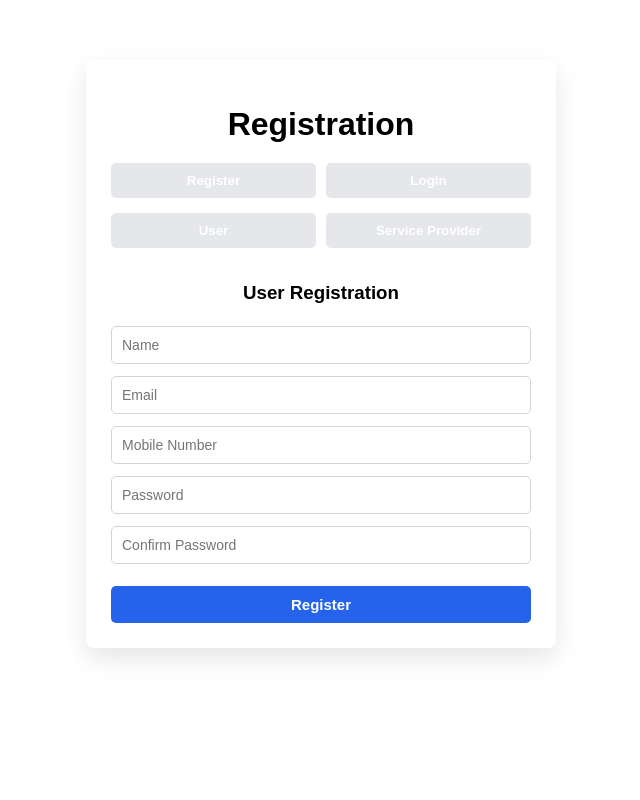
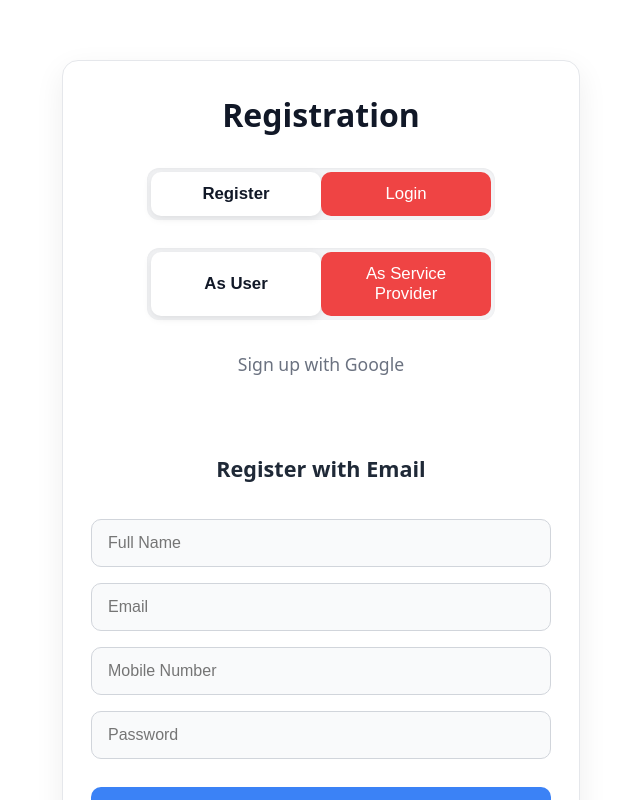
Before and after one commit to angila-04/coworking-space, a React (Create React App) app in the folder frontend/: page /login in a window 1280 px wide. Shown: the top 800 px of the page, without its empty margins (319-959 px from the left). Built offline with nearby package versions, Linux system fonts and the light colour scheme.

Commit message:
WIP: authentication updates + package changes

```diff
--- a/frontend/package.json
+++ b/frontend/package.json
@@ -8,8 +8,8 @@
     "@testing-library/react": "^16.3.1",
     "@testing-library/user-event": "^13.5.0",
     "axios": "^1.13.2",
-    "react": "^19.2.3",
-    "react-dom": "^19.2.3",
+    "react": "^18.3.1",
+    "react-dom": "^18.3.1",
     "react-router-dom": "^7.12.0",
     "react-scripts": "5.0.1",
     "web-vitals": "^2.1.4"
--- a/frontend/src/jjjjj/authentication.css
+++ b/frontend/src/jjjjj/authentication.css
@@ -1,127 +1,178 @@
-/* ================= CONTAINER ================= */
-.auth-container {
-  max-width: 420px;
-  margin: 60px auto;
-  padding: 25px;
-  background: #ffffff;
-  border-radius: 8px;
-  box-shadow: 0 10px 25px rgba(0, 0, 0, 0.1);
-  font-family: Arial, sans-serif;
+/* .auth-container {
+  max-width: 480px;
+  margin: 40px auto;
+  padding: 24px;
+  border: 1px solid #ddd;
+  border-radius: 12px;
+  background: white;
 }
 
-/* ================= TITLE ================= */
-.auth-container h1 {
-  text-align: center;
-  margin-bottom: 20px;
+button {
+  cursor: pointer;
+  border-radius: 6px;
+  border: 1px solid #ccc;
+  background: #f8f9fa;
 }
 
-/* ================= TOGGLE BUTTONS ================= */
-.auth-toggle {
-  display: flex;
-  gap: 10px;
-  margin-bottom: 15px;
+button.active {
+  background: #007bff;
+  color: white;
+  border-color: #007bff;
+} */
+
+
+.auth-container {
+  max-width: 460px;
+  margin: 60px auto;
+  padding: 32px 28px;
+  background: white;
+  border-radius: 16px;
+  border: 1px solid #e5e7eb;
+  box-shadow: 0 10px 30px rgba(0, 0, 0, 0.07);
+  font-family: system-ui, -apple-system, sans-serif;
 }
 
-.auth-toggle button {
-  flex: 1;
-  padding: 10px;
-  background: #e5e7eb;
-  border: none;
-  border-radius: 5px;
-  cursor: pointer;
-  font-weight: bold;
-  transition: background 0.2s ease;
+h1 {
+  text-align: center;
+  margin: 0 0 32px;
+  font-size: 2rem;
+  font-weight: 700;
+  color: #111827;
 }
 
-.auth-toggle button:hover {
-  background: #d1d5db;
+/* ── Toggle groups (Register/Login + User/Provider) ── */
+.toggle-group {
+  display: flex;
+  background: #f3f4f6;
+  border-radius: 12px;
+  padding: 4px;
+  margin: 0 auto 28px;
+  max-width: 340px;
+  box-shadow: inset 0 1px 3px rgba(0,0,0,0.05);
 }
 
-/* Active toggle */
-.auth-toggle button.active {
-  background: #2563eb;
-  color: white;
+.toggle-btn {
+  flex: 1;
+  padding: 12px 20px;
+  border: none;
+  border-radius: 10px;
+  background: transparent;
+  font-size: 1.05rem;
+  font-weight: 500;
+  color: #4b5563;
+  cursor: pointer;
+  transition: all 0.2s ease;
 }
 
-/* ================= FORM ================= */
-.auth-form {
+.toggle-btn.active {
+  background: white;
+  color: #111827;
+  font-weight: 600;
+  box-shadow: 0 2px 8px rgba(0,0,0,0.1);
+}
+
+.toggle-btn:hover:not(.active) {
+  background: rgba(0,0,0,0.04);
+  color: #1f2937;
+}
+
+/* ── Google section ── */
+.google-section {
+  margin: 32px 0 40px;
+  text-align: center;
+}
+
+.google-section p {
+  margin: 0 0 16px;
+  color: #6b7280;
+  font-size: 1.1rem;
+  font-weight: 500;
+}
+
+.google-button-wrapper {
+  display: inline-block;
+  margin: 0 auto;
+}
+
+/* ── Manual forms ── */
+.manual-form {
   display: flex;
   flex-direction: column;
-  gap: 12px;
+  gap: 16px;
+  margin-top: 24px;
 }
 
-.auth-form h3 {
+.manual-form h3 {
+  margin: 0 0 20px;
+  font-size: 1.35rem;
+  color: #1f2937;
   text-align: center;
-  margin-bottom: 10px;
 }
 
-/* ================= INPUTS ================= */
-.auth-form input,
-.auth-form textarea {
-  padding: 10px;
+.manual-form input,
+.manual-form select {
+  padding: 14px 16px;
   border: 1px solid #d1d5db;
-  border-radius: 5px;
-  font-size: 14px;
+  border-radius: 10px;
+  font-size: 1rem;
+  background: #f9fafb;
+  transition: border-color 0.2s;
 }
 
-.auth-form input:focus,
-.auth-form textarea:focus {
+.manual-form input:focus,
+.manual-form select:focus {
   outline: none;
-  border-color: #2563eb;
+  border-color: #3b82f6;
+  box-shadow: 0 0 0 3px rgba(59, 130, 246, 0.15);
 }
 
-/* File input */
-.auth-form input[type="file"] {
+.manual-form button {
+  padding: 14px;
+  background: #3b82f6;
+  color: white;
   border: none;
+  border-radius: 10px;
+  font-size: 1.05rem;
+  font-weight: 600;
+  cursor: pointer;
+  transition: background 0.2s;
+  margin-top: 12px;
 }
 
-/* ================= SUBMIT BUTTON ================= */
-.auth-form button {
-  margin-top: 10px;
-  padding: 10px;
+.manual-form button:hover {
   background: #2563eb;
-  color: white;
-  border: none;
-  border-radius: 5px;
-  cursor: pointer;
-  font-size: 15px;
-  font-weight: bold;
-  transition: background 0.2s ease;
 }
 
-.auth-form button:hover {
-  background: #1d4ed8;
+/* ── Small note / cross link ── */
+.small-note {
+  margin-top: 32px;
+  text-align: center;
+  color: #6b7280;
+  font-size: 0.98rem;
 }
 
-/* Disabled button */
-.auth-form button:disabled {
-  background: #9ca3af;
-  cursor: not-allowed;
+.link-btn {
+  background: none;
+  border: none;
+  color: #3b82f6;
+  font-weight: 500;
+  cursor: pointer;
+  text-decoration: underline;
 }
 
-/* ================= MESSAGE STYLES ================= */
-.auth-error {
-  color: #dc2626;
-  background: #fee2e2;
-  padding: 8px;
-  border-radius: 5px;
-  text-align: center;
-  font-size: 14px;
+.link-btn:hover {
+  color: #1d4ed8;
 }
 
-.auth-success {
-  color: #16a34a;
-  background: #dcfce7;
-  padding: 8px;
-  border-radius: 5px;
-  text-align: center;
-  font-size: 14px;
-}
-
-/* ================= MOBILE RESPONSIVE ================= */
+/* Responsive adjustments */
 @media (max-width: 480px) {
   .auth-container {
-    margin: 20px;
-    padding: 20px;
+    margin: 32px 16px;
+    padding: 24px 20px;
+  }
+
+  .toggle-btn {
+    padding: 10px 16px;
+    font-size: 0.98rem;
   }
 }
--- a/frontend/src/jjjjj/authentication.jsx
+++ b/frontend/src/jjjjj/authentication.jsx
@@ -1,183 +1,319 @@
-import React, { useState } from "react";
-import { useNavigate } from "react-router-dom";
-import "./authentication.css";
-import { registerUser, loginUser } from "../api/authApi"; // make sure these call your FastAPI endpoints
 
+import { useEffect, useRef, useState } from 'react';
+import { useNavigate } from 'react-router-dom';
+import './authentication.css';
+
+// ─── Google Auth Button ──────────────────────────────────────────────────
+function GoogleAuthSection({ mode, onSuccess, onError }) {
+  const buttonRef = useRef(null);
+
+  useEffect(() => {
+    if (!window.google?.accounts?.id) return;
+
+    window.google.accounts.id.initialize({
+      client_id: '926854179063-ptq6bfh4hve550bno82j0kskcecops13.apps.googleusercontent.com',
+      callback: (response) => {
+        if (response.credential) {
+          onSuccess(response);
+        } else {
+          onError?.();
+        }
+      },
+      auto_select: false,
+    });
+
+    window.google.accounts.id.renderButton(buttonRef.current, {
+      theme: 'filled_black',
+      size: 'large',
+      text: mode === 'register' ? 'signup_with' : 'signin_with',
+      shape: 'rectangular',
+      width: 320,
+    });
+  }, [mode, onSuccess, onError]);
+
+  return (
+    <div className="google-section">
+      <p>{mode === 'register' ? 'Sign up with Google' : 'Login with Google'}</p>
+      <div ref={buttonRef} className="google-button-wrapper" />
+    </div>
+  );
+}
+
+// ─── User Registration Form ──────────────────────────────────────────────
+function UserRegistrationForm({ onSuccess }) {
+  const [form, setForm] = useState({
+    name: '',
+    email: '',
+    mobile: '',
+    password: '',
+  });
+
+  const handleChange = (e) => setForm({ ...form, [e.target.name]: e.target.value });
+
+  const handleSubmit = (e) => {
+    e.preventDefault();
+    if (!form.email || !form.password) {
+      alert('Email and password are required');
+      return;
+    }
+    console.log('Manual user registration:', form);
+    // TODO: POST to /api/register/user
+    onSuccess();
+  };
+
+  return (
+    <form onSubmit={handleSubmit} className="manual-form">
+      <h3>Register with Email</h3>
+      <input
+        name="name"
+        placeholder="Full Name"
+        value={form.name}
+        onChange={handleChange}
+      />
+      <input
+        name="email"
+        type="email"
+        placeholder="Email"
+        value={form.email}
+        onChange={handleChange}
+        required
+      />
+      <input
+        name="mobile"
+        placeholder="Mobile Number"
+        value={form.mobile}
+        onChange={handleChange}
+      />
+      <input
+        name="password"
+        type="password"
+        placeholder="Password"
+        value={form.password}
+        onChange={handleChange}
+        required
+      />
+      <button type="submit">Register as User</button>
+    </form>
+  );
+}
+
+// ─── Provider Registration Form (without service type) ───────────────────
+function ProviderRegistrationForm({ onSuccess }) {
+  const [form, setForm] = useState({
+    businessName: '',
+    ownerName: '',
+    email: '',
+    mobile: '',
+    password: '',
+    confirmPassword: '',
+  });
+
+  const handleChange = (e) => setForm({ ...form, [e.target.name]: e.target.value });
+
+  const handleSubmit = (e) => {
+    e.preventDefault();
+    if (!form.email || !form.password) {
+      alert('Email and password are required');
+      return;
+    }
+    if (form.password !== form.confirmPassword) {
+      alert('Passwords do not match');
+      return;
+    }
+    console.log('Manual provider registration:', form);
+    // TODO: POST to /api/register/provider
+    onSuccess();
+  };
+
+  return (
+    <form onSubmit={handleSubmit} className="manual-form">
+      <h3>Register as Service Provider</h3>
+      <input
+        name="businessName"
+        placeholder="Business / Company Name *"
+        value={form.businessName}
+        onChange={handleChange}
+        required
+      />
+      <input
+        name="ownerName"
+        placeholder="Owner / Contact Person Name *"
+        value={form.ownerName}
+        onChange={handleChange}
+        required
+      />
+      <input
+        name="email"
+        type="email"
+        placeholder="Business Email *"
+        value={form.email}
+        onChange={handleChange}
+        required
+      />
+      <input
+        name="mobile"
+        placeholder="Mobile Number"
+        value={form.mobile}
+        onChange={handleChange}
+      />
+      <input
+        name="password"
+        type="password"
+        placeholder="Password *"
+        value={form.password}
+        onChange={handleChange}
+        required
+      />
+      <input
+        name="confirmPassword"
+        type="password"
+        placeholder="Confirm Password *"
+        value={form.confirmPassword}
+        onChange={handleChange}
+        required
+      />
+      <button type="submit">Register as Provider</button>
+    </form>
+  );
+}
+
+// ─── Login Form ──────────────────────────────────────────────────────────
+function LoginForm({ onSuccess }) {
+  const [form, setForm] = useState({
+    email: '',
+    password: '',
+  });
+
+  const handleChange = (e) => setForm({ ...form, [e.target.name]: e.target.value });
+
+  const handleSubmit = (e) => {
+    e.preventDefault();
+    if (!form.email || !form.password) {
+      alert('Email and password are required');
+      return;
+    }
+    console.log('Manual login:', form);
+    // TODO: POST to /api/login
+    onSuccess();
+  };
+
+  return (
+    <form onSubmit={handleSubmit} className="manual-form">
+      <h3>Login with Email</h3>
+      <input
+        name="email"
+        type="email"
+        placeholder="Email"
+        value={form.email}
+        onChange={handleChange}
+        required
+      />
+      <input
+        name="password"
+        type="password"
+        placeholder="Password"
+        value={form.password}
+        onChange={handleChange}
+        required
+      />
+      <button type="submit">Login</button>
+    </form>
+  );
+}
+
+// ─── MAIN AUTHENTICATION COMPONENT ───────────────────────────────────────
 export default function Authentication() {
-  const [mode, setMode] = useState("register"); // "register" or "login"
-  const [role, setRole] = useState("user");     // "user" or "provider"
+  const [mode, setMode] = useState('register');
+  const [role, setRole] = useState('user');
   const navigate = useNavigate();
+
+  const handleGoogleSuccess = (response) => {
+    console.log('Google ID Token:', response.credential);
+    // TODO: send to backend → verify + create/get session
+    navigate('/admin');
+  };
+
+  const handleGoogleError = () => {
+    alert('Google authentication failed.');
+  };
+
+  const handleManualSuccess = () => {
+    navigate('/admin'); // later: /provider-dashboard etc.
+  };
 
   return (
     <div className="auth-container">
-      <h1>{mode === "register" ? "Registration" : "Login"}</h1>
+      <h1>{mode === 'register' ? 'Registration' : 'Login'}</h1>
 
       {/* Mode toggle */}
-      <div className="auth-toggle">
-        <button onClick={() => setMode("register")}>Register</button>
-        <button onClick={() => setMode("login")}>Login</button>
+      <div className="toggle-group mode-toggle">
+        <button
+          className={`toggle-btn ${mode === 'register' ? 'active' : ''}`}
+          onClick={() => setMode('register')}
+        >
+          Register
+        </button>
+        <button
+          className={`toggle-btn ${mode === 'login' ? 'active' : ''}`}
+          onClick={() => setMode('login')}
+        >
+          Login
+        </button>
       </div>
 
-      {/* Role toggle only in register */}
-      {mode === "register" && (
-        <div className="auth-toggle">
-          <button onClick={() => setRole("user")}>User</button>
-          <button onClick={() => setRole("provider")}>Service Provider</button>
+      {/* Role toggle – only shown in register mode */}
+      {mode === 'register' && (
+        <div className="toggle-group role-toggle">
+          <button
+            className={`toggle-btn ${role === 'user' ? 'active' : ''}`}
+            onClick={() => setRole('user')}
+          >
+            As User
+          </button>
+          <button
+            className={`toggle-btn ${role === 'provider' ? 'active' : ''}`}
+            onClick={() => setRole('provider')}
+          >
+            As Service Provider
+          </button>
         </div>
       )}
 
-      {/* Render the correct form */}
-      {mode === "login" ? (
-        <LoginForm navigate={navigate} />
-      ) : role === "user" ? (
-        <UserForm navigate={navigate} />
+      {/* Google sign-in/up */}
+      <GoogleAuthSection
+        mode={mode}
+        onSuccess={handleGoogleSuccess}
+        onError={handleGoogleError}
+      />
+
+      {/* Manual form – always visible when in register or login */}
+      {mode === 'register' ? (
+        role === 'user' ? (
+          <UserRegistrationForm onSuccess={handleManualSuccess} />
+        ) : (
+          <ProviderRegistrationForm onSuccess={handleManualSuccess} />
+        )
       ) : (
-        <ProviderForm navigate={navigate} />
+        <LoginForm onSuccess={handleManualSuccess} />
+      )}
+
+      {/* Cross links */}
+      {mode === 'register' && (
+        <p className="small-note">
+          Already have an account?{' '}
+          <button className="link-btn" onClick={() => setMode('login')}>
+            Login here
+          </button>
+        </p>
+      )}
+      {mode === 'login' && (
+        <p className="small-note">
+          Don't have an account?{' '}
+          <button className="link-btn" onClick={() => setMode('register')}>
+            Register here
+          </button>
+        </p>
       )}
     </div>
   );
 }
-
-/* ================= USER REGISTER ================= */
-function UserForm({ navigate }) {
-  const [form, setForm] = useState({
-    name: "",
-    email: "",
-    mobile: "",
-    password: "",
-    confirmPassword: "",
-  });
-
-  const handleChange = (e) =>
-    setForm({ ...form, [e.target.name]: e.target.value });
-
-  const handleSubmit = async (e) => {
-    e.preventDefault();
-    if (form.password !== form.confirmPassword) {
-      alert("Passwords do not match");
-      return;
-    }
-
-    try {
-      await registerUser({
-        name: form.name,
-        email: form.email,
-        mobile: form.mobile,
-        password: form.password,
-        role: "user",
-      });
-      alert("User registered successfully ✅");
-      navigate("/login"); // redirect to login
-    } catch (err) {
-      alert(err.response?.data?.detail || "Registration failed ❌");
-    }
-  };
-
-  return (
-    <form onSubmit={handleSubmit} className="auth-form">
-      <h3>User Registration</h3>
-      <input name="name" placeholder="Name" onChange={handleChange} />
-      <input name="email" type="email" placeholder="Email" onChange={handleChange} />
-      <input name="mobile" placeholder="Mobile Number" onChange={handleChange} />
-      <input name="password" type="password" placeholder="Password" onChange={handleChange} />
-      <input
-        name="confirmPassword"
-        type="password"
-        placeholder="Confirm Password"
-        onChange={handleChange}
-      />
-      <button type="submit">Register</button>
-    </form>
-  );
-}
-
-/* ================= SERVICE PROVIDER REGISTER ================= */
-function ProviderForm({ navigate }) {
-  const [form, setForm] = useState({
-    ownerName: "",
-    email: "",
-    mobile: "",
-    password: "",
-    confirmPassword: "",
-  });
-
-  const handleChange = (e) =>
-    setForm({ ...form, [e.target.name]: e.target.value });
-
-  const handleSubmit = async (e) => {
-    e.preventDefault();
-    if (form.password !== form.confirmPassword) {
-      alert("Passwords do not match");
-      return;
-    }
-
-    try {
-      await registerUser({
-        name: form.ownerName,
-        email: form.email,
-        mobile: form.mobile,
-        password: form.password,
-        role: "service_provider",
-      });
-      alert("Service provider registered ✅");
-      navigate("/login"); // redirect to login
-    } catch (err) {
-      alert(err.response?.data?.detail || "Registration failed ❌");
-    }
-  };
-
-  return (
-    <form onSubmit={handleSubmit} className="auth-form">
-      <h3>Service Provider Registration</h3>
-      <input name="ownerName" placeholder="Owner Name" onChange={handleChange} />
-      <input name="email" type="email" placeholder="Email" onChange={handleChange} />
-      <input name="mobile" placeholder="Mobile Number" onChange={handleChange} />
-      <input name="password" type="password" placeholder="Password" onChange={handleChange} />
-      <input
-        name="confirmPassword"
-        type="password"
-        placeholder="Confirm Password"
-        onChange={handleChange}
-      />
-      <button type="submit">Register</button>
-    </form>
-  );
-}
-
-/* ================= LOGIN ================= */
-function LoginForm({ navigate }) {
-  const [form, setForm] = useState({
-    email: "",
-    password: "",
-  });
-
-  const handleChange = (e) =>
-    setForm({ ...form, [e.target.name]: e.target.value });
-
-  const handleSubmit = async (e) => {
-    e.preventDefault();
-    try {
-      const res = await loginUser(form);
-
-      // Store role & name in localStorage
-      localStorage.setItem("role", res.data.role);
-      localStorage.setItem("name", res.data.name);
-
-      // Navigate based on role
-      if (res.data.role === "admin") navigate("/admin");
-      else if (res.data.role === "service_provider") navigate("/provider");
-      else navigate("/dashboard");
-    } catch (err) {
-      alert("Invalid email or password ❌");
-    }
-  };
-
-  return (
-    <form onSubmit={handleSubmit} className="auth-form">
-      <h3>Login</h3>
-      <input name="email" type="email" placeholder="Email" onChange={handleChange} />
-      <input name="password" type="password" placeholder="Password" onChange={handleChange} />
-      <button type="submit">Login</button>
-    </form>
-  );
-}
```
Also changed, not shown: frontend/public/index.html (+3 -26 lines), 1 other file (tests, documents, lock files or other folders).
